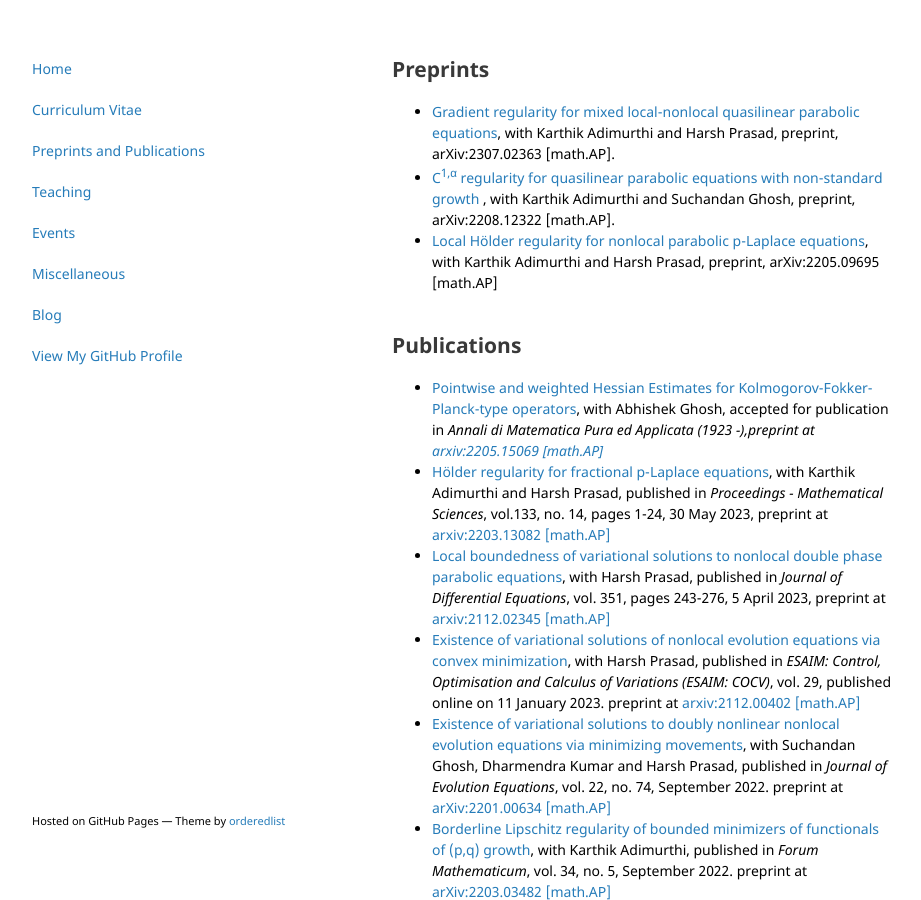
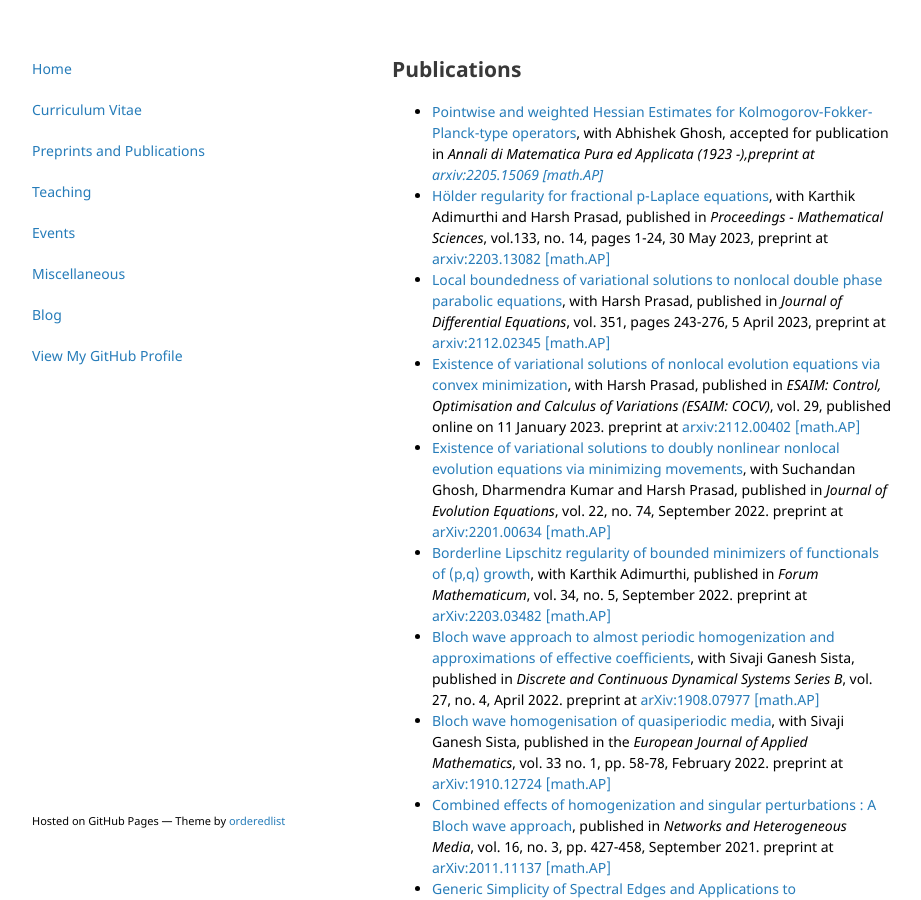
Before and after one commit to vivektewary/vivektewary.github.io, a Jekyll site: the page built from pubs.html, in a window 1280 px wide and 900 px high. Shown: the whole window, without its empty margins (178-1099 px from the left). Built offline with Jekyll 4.4.1, drawn with Linux system fonts in a browser that asks for light colours.

Commit message:
Update pubs.html

```diff
--- a/pubs.html
+++ b/pubs.html
@@ -3,13 +3,13 @@ layout: default
 title: Home
 ---
 
-<h2>Preprints</h2>
+<!--<h2>Preprints</h2>
 <ul>
 <li><a href="https://arxiv.org/abs/2307.02363"style="text-decoration:none" target="_blank"> Gradient regularity for mixed local-nonlocal quasilinear parabolic equations</a>, with Karthik Adimurthi and Harsh Prasad, preprint, arXiv:2307.02363 [math.AP].</li>
 <li><a href="https://arxiv.org/abs/2208.12322"style="text-decoration:none" target="_blank"> C<sup>1,&alpha;</sup> regularity for quasilinear parabolic equations with non-standard growth </a>, with Karthik Adimurthi and Suchandan Ghosh, preprint, arXiv:2208.12322 [math.AP].</li>
 <li><a href="https://arxiv.org/abs/2205.09695"style="text-decoration:none" target="_blank">Local Hölder regularity for nonlocal parabolic p-Laplace equations</a>, with Karthik Adimurthi and Harsh Prasad, preprint, arXiv:2205.09695 [math.AP]</li>
 </ul>
-<br>
+<br>-->
 <h2>Publications</h2>
 <ul>
 <li><a href="https://link.springer.com/article/10.1007/s10231-023-01378-z"style="text-decoration:none" target="_blank">Pointwise and weighted Hessian Estimates for Kolmogorov-Fokker-Planck-type operators</a>, with Abhishek Ghosh, accepted for publication in <i>Annali di Matematica Pura ed Applicata (1923 -),preprint at <a href="https://arxiv.org/abs/2205.15069"style="text-decoration:none" target="_blank"> arxiv:2205.15069 [math.AP]</a></i>
```
